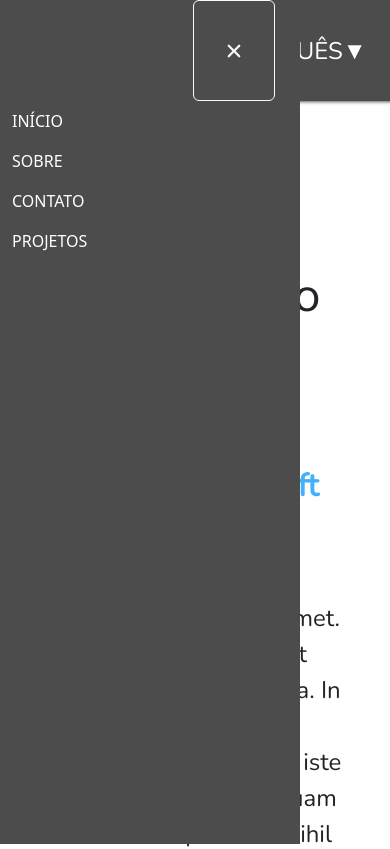
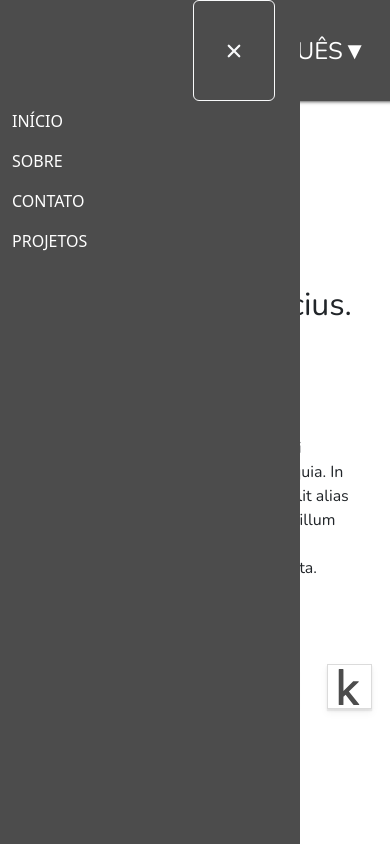
Before and after one commit to ViniciusNalaSantos/PersonalWebsite, a React (Create React App) app in the folder frontend/: page /#/home in a window 390 px wide. Shown: the top 849 px of the page. Built offline with nearby package versions, Linux system fonts and the light colour scheme.

Commit message:
Turning home page more responsive.

```diff
--- a/frontend/src/pages/Home/home.css
+++ b/frontend/src/pages/Home/home.css
@@ -17,7 +17,7 @@
     font-family: var(--font-family-main);
     align-items: center;
     justify-content: center;
-    min-height: 88vh; /*88vh*/
+    min-height: 88vh;
     padding-top: 1rem;
 }
 
@@ -57,8 +57,8 @@
 .home-icons {
     display: flex;
     flex-direction: row;
-    padding-top: 3%;
-    padding-bottom: 5%;
+    padding-top: 8%;
+    padding-bottom: 8%;
     gap: 2rem;
     align-items: center;
 }
@@ -102,3 +102,31 @@
         transform: rotate(45deg) translate(20px, 20px);
     }
 }
+
+@media only screen and (max-width: 980px) {
+
+    .home-title {
+        font-size: 2.0rem;
+        padding-right: 8vw;
+        padding-left: 8vw;
+    }
+
+    .home-subtitle {
+        font-size: 1.25rem;
+        padding-right: 8vw;
+        padding-left: 8vw;
+    }
+
+    .home-text {
+        font-size: 1rem;
+        padding-top: 3rem;
+        padding-right: 8vw;
+        padding-left: 8vw;
+    }
+
+    .home-icons {
+        padding-top: 10vh;
+        padding-bottom: 10vh;
+    }
+
+}
```
